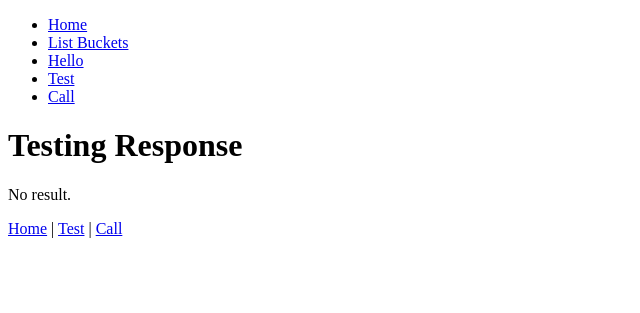
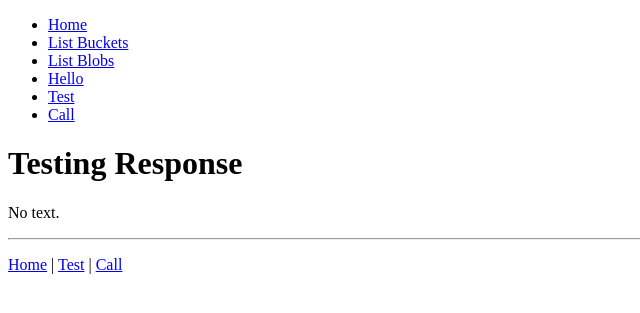
Before and after one commit to SeattleChris/test-site-content, a Flask app: page /call in a window 1280 px wide. Shown: the top 313 px of the page, without its empty margins (0-640 px from the left). Run offline with Flask 2, Linux system fonts and the light colour scheme; data that the repository does not hold is empty.

Commit message:
Testing routes and functions for GCP Storage buckets and blobs.

```diff
--- a/application/routes.py
+++ b/application/routes.py
@@ -1,6 +1,6 @@
-from flask import request, render_template, flash, jsonify, current_app as app
+from flask import request, render_template, url_for, flash, jsonify, current_app as app
 from .capture import capture
-from .file_storage import move_captured_to_bucket, list_buckets
+from .file_storage import move_captured_to_bucket, list_buckets, list_blobs
 from .errors import InvalidUsage
 # from flask import redirect, url_for, request, flash
 import simplejson as json
@@ -16,15 +16,24 @@ def home():
     test = {'success': True, 'route': 'home'}
     app.logger.debug(json.dumps(test))
     app.logger.debug(request)
-    result = 'This is the Home Page!'
+    message = 'This is the Home Page!'
     flash("Loaded Home Page. ")
-    return render_template('base.html', result=result)
+    return render_template('base.html', text=message, results=None, links=False)
 
 
 @app.route('/bucket_list')
 def bucket_list():
-    buckets = list_buckets()
-    return render_template('base.html', result=buckets)
+    bucket_names = list_buckets()
+    buckets = [(name, url_for('blob_list', bucket_name=name)) for name in bucket_names]
+    return render_template('base.html', text="Bucket List", results=buckets, links=True)
+
+
+@app.route('/blob_list/<string:bucket_name>')
+def blob_list(bucket_name):
+    bucket_name = app.config.get('CLOUD_STORAGE_BUCKET') if bucket_name == 'default' else bucket_name
+    blobs = list_blobs(bucket_name)
+    results = [(blob.name, blob.public_url) for blob in blobs]
+    return render_template('base.html', text="Blob List", results=results, links=True)
 
 
 @app.route('/hello')
@@ -57,7 +66,7 @@ def test():
         app.logger.error(e)
         raise InvalidUsage('Route test OSError. ', status_code=501, payload=e)
     answer = capture(filename=filename)
-    return render_template('base.html', result=answer)
+    return render_template('base.html', text=answer, results=answer, links=False)
 
 
 @app.route('/call')
@@ -74,8 +83,10 @@ def call():
     app.logger.debug(payload)
     res = requests.get(api_url, params=payload)
     app.logger.debug('---------- Our Call got back: --------------------------')
+    app.logger.debug(res)
+    app.logger.debug('--------------------------------------------------------')
     app.logger.debug(res.json())
-    return render_template('base.html', result=res.json())
+    return render_template('base.html', text=res.json(), results=res.json(), links=False)
 
 
 @app.route('/api/v1/post/<int:id>/<string:media_type>/<int:media_id>/')
@@ -89,23 +100,33 @@ def api(id, media_type, media_id):
     path = os.path.join(BASE_DIR, 'post')
     path = os.path.join(path, str(id))
     name = media_type.lower()
-    try:
-        os.mkdir(path)
-    except FileExistsError as e:
-        app.logger.debug(f"Error in test: Directory already exists at {path} ")
-        app.logger.error(e)
-        name += f"_{str(media_id)}"
-    except OSError as e:
-        app.logger.debug(f"Error in test function creating dir {path} ")
-        app.logger.error(e)
-        raise InvalidUsage('Route test OSError. ', status_code=501, payload=e)
+    # try:
+    #     os.mkdir(path)
+    # except FileExistsError as e:
+    #     app.logger.debug(f"Error in test: Directory already exists at {path} ")
+    #     app.logger.error(e)
+    #     name += f"_{str(media_id)}"
+    # except OSError as e:
+    #     app.logger.debug(f"Error in test function creating dir {path} ")
+    #     app.logger.error(e)
+    #     raise InvalidUsage('Route test OSError. ', status_code=501, payload=e)
     filename = f"{str(path)}/{name}"
     app.logger.debug(filename)
-    answer = capture(url=ig_url, filename=filename)
+    # answer = capture(url=ig_url, filename=filename)
+    answer = {'success': True,
+              'message': 'Files Saved! ',
+              'file_list': ['/home/chris/newcode/test-site-content/save/post/1/faked_full.png',
+                            '/home/chris/newcode/test-site-content/save/post/1/faked_1.png',
+                            '/home/chris/newcode/test-site-content/save/post/1/faked_2.png',
+                            '/home/chris/newcode/test-site-content/save/post/1/faked_3.png'
+                            ],
+              'error_files': []
+              }
     app.logger.debug('---------- Capture gave us an answer ----------')
     app.logger.debug(answer)
     answer = move_captured_to_bucket(answer, path, id)
-    # answer['url'] = path  # TODO: Update when saving to Bucket.
+    app.logger.debug('---------- Move to Bucket gave us an answer ----------')
+    app.logger.debug(answer)
     return jsonify(answer)
 
 
--- a/application/templates/base.html
+++ b/application/templates/base.html
@@ -17,6 +17,7 @@
     <ul>
       <li><a href="{{ url_for('home') }}">Home</a></li>
       <li><a href="{{ url_for('bucket_list') }}">List Buckets</a></li>
+      <li><a href="{{ url_for('blob_list', bucket_name='default') }}">List Blobs</a></li>
       <li><a href="{{ url_for('hello') }}">Hello</a></li>
       <li><a href="{{ url_for('test') }}">Test</a></li>
       <li><a href="{{ url_for('call') }}">Call</a></li>
@@ -36,10 +37,20 @@
 {% block content %}
 <main>
   <h1>Testing Response</h1>
-  {% if result %}
-  <p>{{result}} </p>
+  {% if text %}
+  <p>{{text}} </p>
   {% else %}
-  <p>No result. </p>
+  <p>No text. </p>
+  {% endif %}
+  <hr />
+  {% if results %}
+  <ul>
+    {% for result in results %}
+    <li>{% if links %}<a href="{{result[1]}}">{{result[0]}}</a>{% else %}{{result}}{% endif %}</li>
+    {% else %}
+    <li>Empty results. </li>
+    {% endfor %}
+  </ul>
   {% endif %}
 </main>
 {% endblock content %}
```
Also changed, not shown: application/file_storage.py (+38 -12 lines), save/post/1/faked_1.png (added), save/post/1/faked_2.png (added), save/post/1/faked_3.png (added), save/post/1/faked_full.png (added), save/post/temp.txt (deleted), 1 other file.
